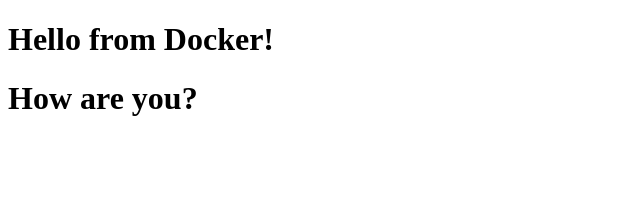
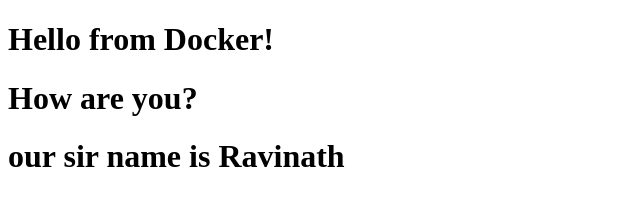
Before and after one commit to Chandrapardhup/pipeline, a plain HTML site: page index.html in a window 1280 px wide. Shown: the whole page, without its empty margins (0-640 px from the left). Drawn offline with Linux system fonts and the light colour scheme.

Commit message:
Update index.html

```diff
--- a/index.html
+++ b/index.html
@@ -6,5 +6,6 @@
 <body>
     <h1>Hello from Docker!</h1>
     <h1>How are you?</h1><!-- Displays this text on the page -->
+    <h1>our sir name is Ravinath</h1>
 </body>
 </html>
```
